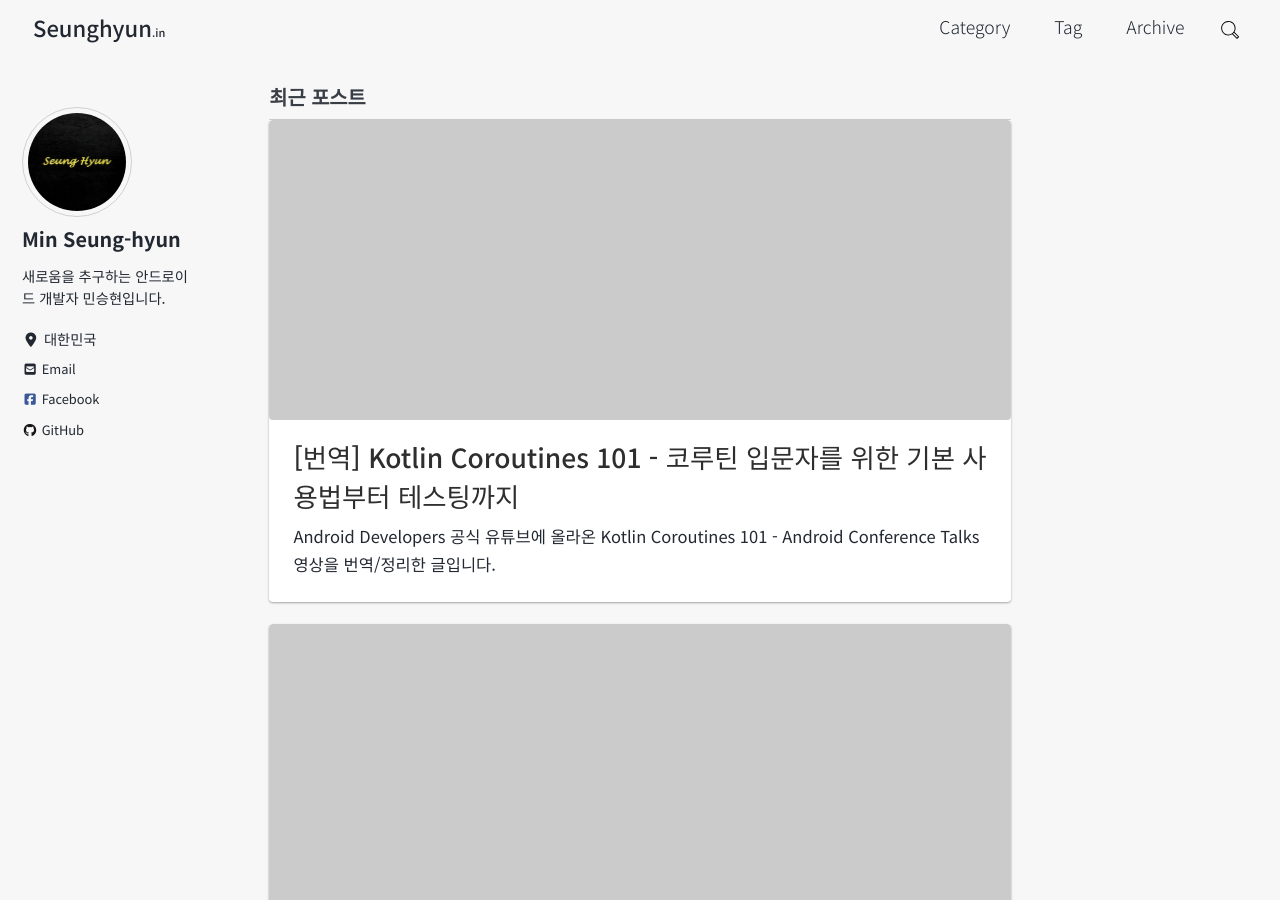
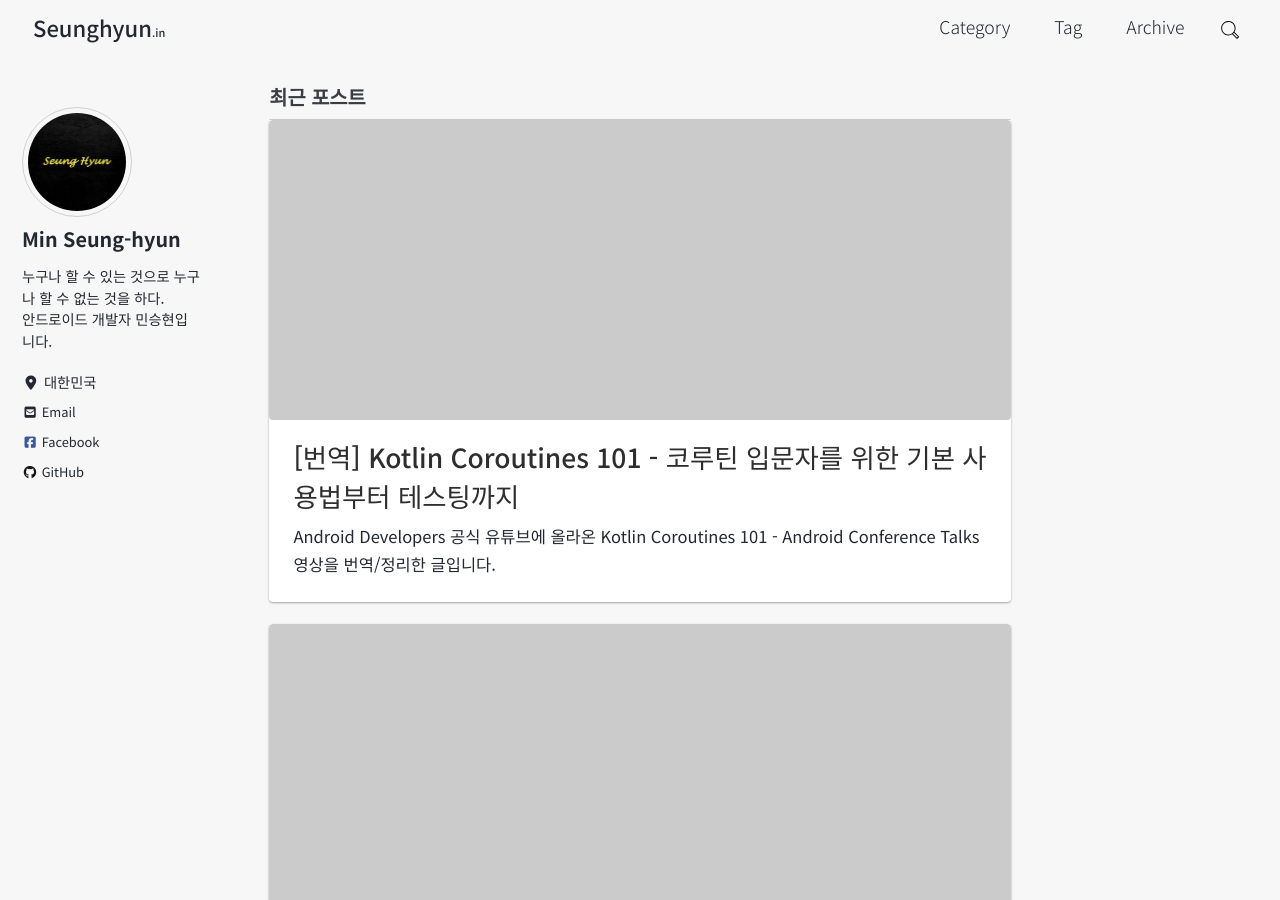
Before and after one commit to MinSeungHyun/minseunghyun.github.io, a Jekyll site: the page built from index.html, in a window 1280 px wide and 900 px high. Built offline with Jekyll 4.4.1, drawn with Linux system fonts in a browser that asks for light colours; cached includes are drawn as plain includes; nearby versions of some CDN libraries; the list of posts is cut into pages by our own code.

Commit message:
Edit bio

```diff
--- a/_config.yml
+++ b/_config.yml
@@ -20,7 +20,7 @@ title: 'seunghyun.in'
 title_separator: '|'
 subtitle: '.in'
 name: '민승현'
-description: '새로움을 추구하는 안드로이드 개발자 민승현입니다.'
+description: '누구나 할 수 있는 것으로 누구나 할 수 없는 것을 하다. 안드로이드 개발자 민승현입니다.'
 url: 'https://minseunghyun.github.io'
 baseurl: # the subpath of your site, e.g. "/blog"
 repository: 'MinSeungHyun/MinSeungHyun.github.io'
@@ -108,7 +108,7 @@ analytics:
 author:
   name: 'Min Seung-hyun'
   avatar: '/assets/images/my_name.png'
-  bio: '새로움을 추구하는 안드로이드 개발자 민승현입니다.'
+  bio: '누구나 할 수 있는 것으로 누구나 할 수 없는 것을 하다. <br>안드로이드 개발자 민승현입니다.'
   location: '대한민국'
   email: # "asdf014563@naver.com"
   links:
```
